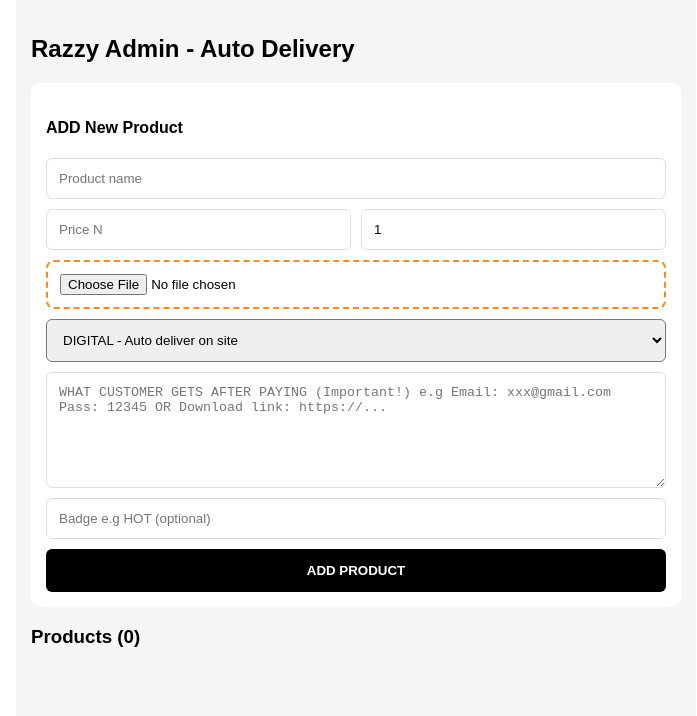
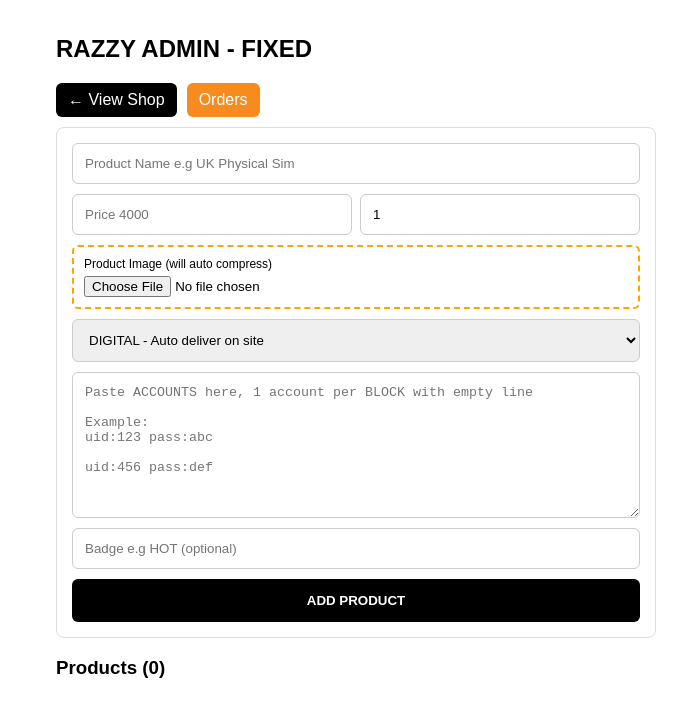
Before and after one commit to wickedrazzy3-commits/Razzy-store, a Next.js app: page /admin in a window 1280 px wide. Shown: the top 716 px of the page, without its empty margins (284-981 px from the left). Built offline with nearby package versions, Linux system fonts and the light colour scheme.

Commit message:
Update page.js

```diff
--- a/app/admin/page.js
+++ b/app/admin/page.js
@@ -1,47 +1,107 @@
 "use client";
-import { useState, useEffect, useRef } from "react";
+import { useState, useEffect } from "react";
+
 export default function Admin(){
 const [products,setProducts]=useState([]);
-const [form,setForm]=useState({name:"",price:"",type:"digital",qty:"1",img:"",badge:"",delivery:""});
-const [editId,setEditId]=useState(null);
-const fileRef=useRef(null);
-useEffect(()=>{const s=localStorage.getItem("razzy_products"); if(s) setProducts(JSON.parse(s));},[]);
-useEffect(()=>{localStorage.setItem("razzy_products",JSON.stringify(products));},[products]);
-const handleFile=(e)=>{
- const file=e.target.files[0]; if(!file) return;
- const reader=new FileReader(); reader.onload=()=>{setForm({...form,img:reader.result});}; reader.readAsDataURL(file);
+const [form,setForm]=useState({name:"",price:"",qty:"1",img:"",badge:"",type:"digital",delivery:""});
+const [editing,setEditing]=useState(null);
+
+useEffect(()=>{
+ try{
+  const s=localStorage.getItem("razzy_products");
+  if(s) setProducts(JSON.parse(s));
+ }catch(e){ localStorage.removeItem("razzy_products"); }
+},[]);
+
+useEffect(()=>{
+ try{
+  localStorage.setItem("razzy_products",JSON.stringify(products));
+ }catch(e){
+  alert("Image too big! Use smaller image. Error: "+e.message);
+ }
+},[products]);
+
+const compressImage=(file,cb)=>{
+ const reader=new FileReader();
+ reader.onload=(e)=>{
+  const img=new Image();
+  img.onload=()=>{
+   const canvas=document.createElement("canvas");
+   const maxW=500;
+   const scale=maxW/img.width;
+   canvas.width=maxW;
+   canvas.height=img.height*scale;
+   const ctx=canvas.getContext("2d");
+   ctx.drawImage(img,0,0,canvas.width,canvas.height);
+   cb(canvas.toDataURL("image/jpeg",0.6));
+  };
+  img.src=e.target.result;
+ };
+ reader.readAsDataURL(file);
 };
-const save=()=>{
-if(!form.name||!form.price) return alert("Add name & price");
-if(!form.img) return alert("Upload image");
-if(form.type==="digital" &&!form.delivery) return alert("For DIGITAL, add what customer will get after payment in Delivery box");
-if(editId){setProducts(products.map(p=>p.id===editId?{...p,...form,price:Number(form.price),qty:Number(form.qty)}:p)); setEditId(null);}
-else {setProducts([...products,{id:Date.now(),...form,price:Number(form.price),qty:Number(form.qty)}]);}
-setForm({name:"",price:"",type:"digital",qty:"1",img:"",badge:"",delivery:""}); if(fileRef.current) fileRef.current.value="";
+
+const handleAdd=()=>{
+ if(!form.name||!form.price||!form.img) return alert("Fill name, price, image");
+ if(form.type==="digital" &&!form.delivery) return alert("For DIGITAL, paste accounts in delivery box");
+
+ let newP;
+ if(editing!==null){
+  newP=[...products];
+  newP[editing]={...form,id:products[editing].id,price:Number(form.price),qty:Number(form.qty)};
+  setEditing(null);
+ } else {
+  newP=[...products,{...form,id:Date.now(),price:Number(form.price),qty:Number(form.qty)}];
+ }
+ setProducts(newP);
+ setForm({name:"",price:"",qty:"1",img:"",badge:"",type:"digital",delivery:""});
+ alert("Product Added!");
 };
-const edit=(p)=>{setForm({name:p.name,price:p.price,type:p.type,qty:p.qty,img:p.img,badge:p.badge||"",delivery:p.delivery||""});setEditId(p.id);window.scrollTo(0,0);};
-const del=(id)=>{if(confirm("Delete?")) setProducts(products.filter(p=>p.id!==id));};
+
+const delProduct=(i)=>{
+ if(confirm("Delete?")){ const n=[...products]; n.splice(i,1); setProducts(n); }
+};
+
 return(
-<div style={{padding:15,maxWidth:650,margin:"0 auto",background:"#f5f5f5",minHeight:"100vh",fontFamily:"sans-serif"}}>
-<h2>Razzy Admin - Auto Delivery</h2>
-<div style={{background:"white",padding:15,borderRadius:10}}>
-<h4>{editId?"EDIT":"ADD New Product"}</h4>
-<div style={{display:"grid",gap:10}}>
-<input placeholder="Product name" value={form.name} onChange={e=>setForm({...form,name:e.target.value})} style={{padding:12,border:"1px solid #ddd",borderRadius:6}}/>
-<div style={{display:"flex",gap:10}}>
-<input placeholder="Price N" type="number" value={form.price} onChange={e=>setForm({...form,price:e.target.value})} style={{flex:1,padding:12,border:"1px solid #ddd",borderRadius:6}}/>
-<input placeholder="Qty" type="number" value={form.qty} onChange={e=>setForm({...form,qty:e.target.value})} style={{flex:1,padding:12,border:"1px solid #ddd",borderRadius:6}}/>
+<div style={{fontFamily:"sans-serif",padding:15,maxWidth:600,margin:"0 auto"}}>
+<h2>RAZZY ADMIN - FIXED</h2>
+<a href="/" style={{display:"inline-block",marginBottom:10,background:"black",color:"white",padding:"8px 12px",borderRadius:6,textDecoration:"none"}}>← View Shop</a>
+<a href="/admin/orders" style={{display:"inline-block",marginLeft:10,background:"#f68b1e",color:"white",padding:"8px 12px",borderRadius:6,textDecoration:"none"}}>Orders</a>
+
+<div style={{background:"white",padding:15,borderRadius:8,border:"1px solid #ddd",display:"grid",gap:10}}>
+<input placeholder="Product Name e.g UK Physical Sim" value={form.name} onChange={e=>setForm({...form,name:e.target.value})} style={{padding:12,border:"1px solid #ccc",borderRadius:6}}/>
+<div style={{display:"flex",gap:8}}>
+<input type="number" placeholder="Price 4000" value={form.price} onChange={e=>setForm({...form,price:e.target.value})} style={{flex:1,padding:12,border:"1px solid #ccc",borderRadius:6}}/>
+<input type="number" placeholder="Qty 10" value={form.qty} onChange={e=>setForm({...form,qty:e.target.value})} style={{flex:1,padding:12,border:"1px solid #ccc",borderRadius:6}}/>
 </div>
-<div style={{border:"2px dashed #f68b1e",padding:12,borderRadius:8,textAlign:"center"}}><input ref={fileRef} type="file" accept="image/*" onChange={handleFile} style={{width:"100%"}}/></div>
-{form.img&&<img src={form.img} style={{width:"100%",height:150,objectFit:"cover",borderRadius:8}}/>}
-<select value={form.type} onChange={e=>setForm({...form,type:e.target.value})} style={{padding:12,borderRadius:6}}><option value="digital">DIGITAL - Auto deliver on site</option><option value="physical">PHYSICAL - Needs shipping</option></select>
-<textarea placeholder={form.type==="digital"?"WHAT CUSTOMER GETS AFTER PAYING (Important!) e.g Email: xxx@gmail.com Pass: 12345 OR Download link: https://...":"For physical, leave empty or add tracking info"} value={form.delivery} onChange={e=>setForm({...form,delivery:e.target.value})} style={{padding:12,border:"1px solid #ddd",borderRadius:6,minHeight:90}}></textarea>
-<input placeholder="Badge e.g HOT (optional)" value={form.badge} onChange={e=>setForm({...form,badge:e.target.value})} style={{padding:12,border:"1px solid #ddd",borderRadius:6}}/>
-<button onClick={save} style={{background:"black",color:"white",padding:14,borderRadius:6,fontWeight:"bold",border:"none"}}>{editId?"UPDATE":"ADD PRODUCT"}</button>
+
+<div style={{border:"2px dashed orange",padding:10,borderRadius:6}}>
+<p style={{fontSize:12,margin:"0 0 5px"}}>Product Image (will auto compress)</p>
+<input type="file" accept="image/*" onChange={e=>{
+ if(e.target.files[0]) compressImage(e.target.files[0],(compressed)=>setForm({...form,img:compressed}));
+}}/>
+{form.img&&<img src={form.img} style={{width:"100%",height:200,objectFit:"cover",marginTop:10,borderRadius:6}}/>}
 </div>
+
+<select value={form.type} onChange={e=>setForm({...form,type:e.target.value})} style={{padding:12,border:"1px solid #ccc",borderRadius:6}}>
+<option value="digital">DIGITAL - Auto deliver on site</option>
+<option value="physical">PHYSICAL - UK SIM etc</option>
+</select>
+
+<textarea placeholder={form.type==="digital"?"Paste ACCOUNTS here, 1 account per BLOCK with empty line\n\nExample:\nuid:123 pass:abc\n\nuid:456 pass:def":"For physical, delivery note e.g Will call you for delivery"} value={form.delivery} onChange={e=>setForm({...form,delivery:e.target.value})} style={{padding:12,border:"1px solid #ccc",borderRadius:6,minHeight:120}}/>
+
+<input placeholder="Badge e.g HOT (optional)" value={form.badge} onChange={e=>setForm({...form,badge:e.target.value})} style={{padding:12,border:"1px solid #ccc",borderRadius:6}}/>
+
+<button onClick={handleAdd} style={{padding:14,background:"black",color:"white",border:"none",borderRadius:6,fontWeight:"bold"}}>{editing!==null?"UPDATE PRODUCT":"ADD PRODUCT"}</button>
 </div>
+
 <h3>Products ({products.length})</h3>
-{products.map(p=>(<div key={p.id} style={{background:"white",padding:12,borderRadius:10,marginTop:10,display:"flex",gap:10}}><img src={p.img} style={{width:60,height:60,objectFit:"cover",borderRadius:6}}/><div style={{flex:1,fontSize:13}}><b>{p.name}</b><br/>N{p.price} - Qty:{p.qty} - {p.type}<br/>{p.delivery&&<span style={{color:"green",fontSize:11}}>Has delivery: {p.delivery.substring(0,40)}...</span>}</div><button onClick={()=>edit(p)} style={{height:35}}>Edit</button><button onClick={()=>del(p.id)} style={{background:"#ff3b30",color:"white",border:"none",borderRadius:6,height:35}}>DEL</button></div>))}
+{products.map((p,i)=>(
+<div key={p.id} style={{background:"white",padding:10,borderRadius:6,border:"1px solid #eee",marginBottom:8,display:"flex",gap:10,alignItems:"center"}}>
+<img src={p.img} style={{width:50,height:50,objectFit:"cover",borderRadius:6}}/>
+<div style={{flex:1}}><b>{p.name}</b><br/><small>{p.type} - ₦{p.price} - Qty:{p.qty} - Stock lines:{p.delivery?p.delivery.split("\n").filter(l=>l.trim()).length:0}</small></div>
+<button onClick={()=>delProduct(i)} style={{background:"red",color:"white",border:"none",padding:"6px 10px",borderRadius:4}}>Del</button>
+</div>
+))}
 </div>
 );
 }
```
